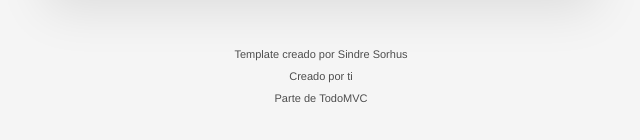
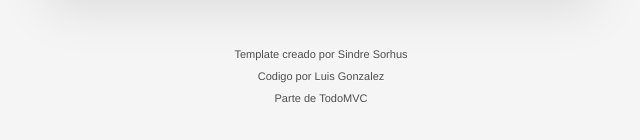
Before and after one commit to Mo-ani/Todo-App, a website built with webpack: page src/index.html in a window 1280 px wide. Shown: the part 254-394 px from the top of the page, 319-959 px from the left. Built offline with nearby package versions, Linux system fonts and the light colour scheme.

Commit message:
Add links

```diff
--- a/src/index.html
+++ b/src/index.html
@@ -60,7 +60,7 @@
 
 			<p>Template creado por <a href="http://sindresorhus.com">Sindre Sorhus</a></p>
 			<!-- Change this out with your name and url ↓ -->
-			<p>Creado por <a href="http://todomvc.com">ti</a></p>
+			<p>Codigo por <a href="https://www.linkedin.com/in/luisgonzalezmu/">Luis Gonzalez</a></p>
 			<p>Parte de <a href="http://todomvc.com">TodoMVC</a></p>
 		</footer>
 
```
Also changed, not shown: docs/index.html (+1 -1 lines).
